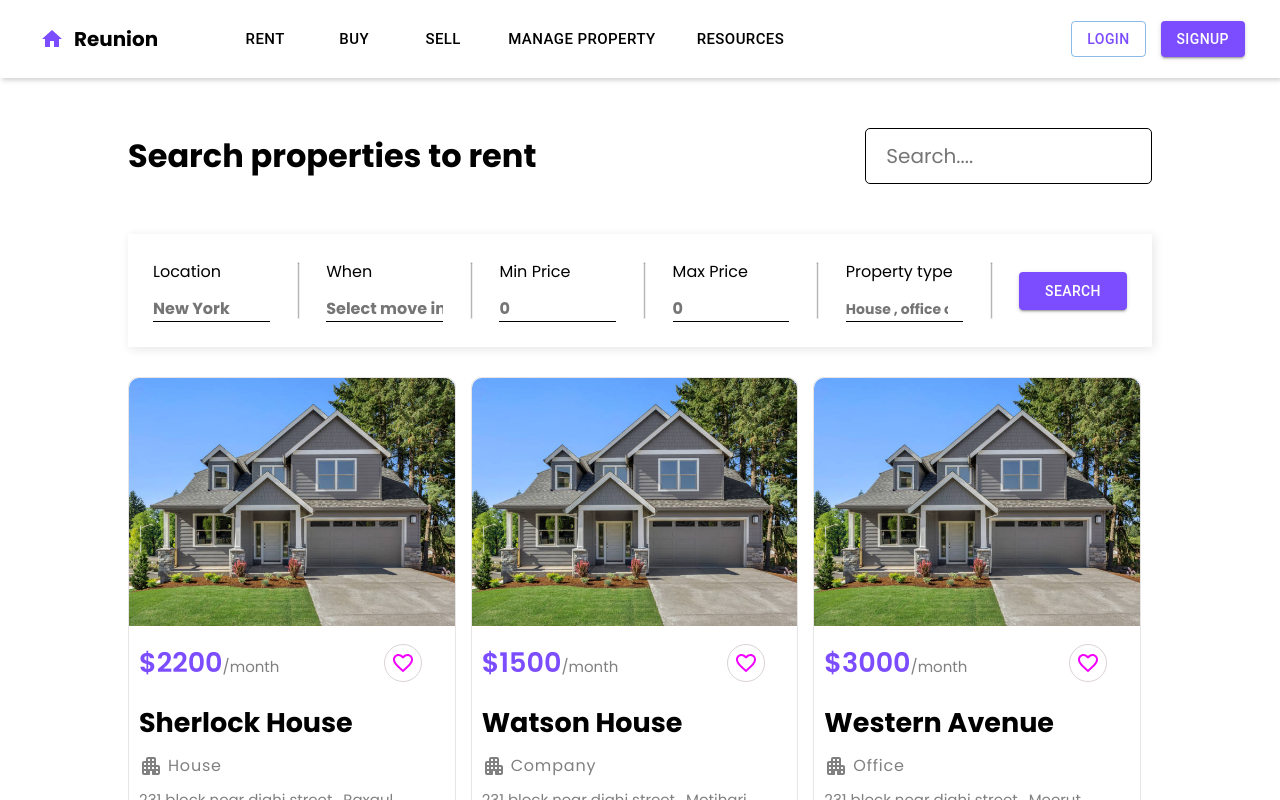
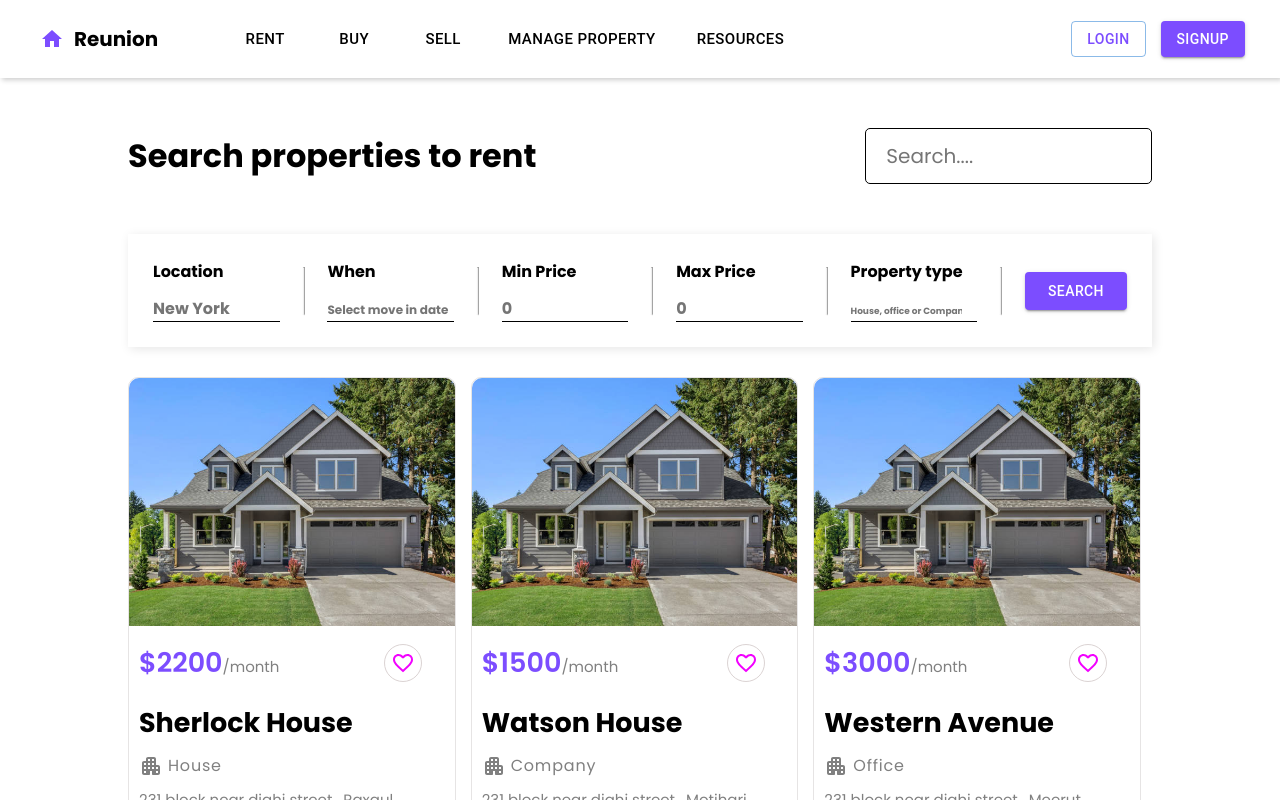
Before and after one commit to Denver04/reunion, a React (Vite) app: page / in a window 1280 px wide. Shown: the top 800 px of the page. Built offline with nearby package versions, Linux system fonts and the light colour scheme.

Commit message:
price range search

```diff
--- a/src/CSS/search.css
+++ b/src/CSS/search.css
@@ -17,7 +17,7 @@
     display: flex;
     flex-direction: column;
     gap: 2px;
-    width: 12%;
+    width: 13%;
     /* margin: 0 10px; */
 }
 .search-tag input{
@@ -33,5 +33,11 @@
     font-weight: bold;
 }
 .search-tag .type-search::placeholder{
-    font-size: 14px;
+    font-size: 9px;
 }
+.search-tag .date-search::placeholder{
+    font-size: 12px;
+}
+.search-tag label{
+    font-weight: bold;
+}
--- a/src/Components/Search.jsx
+++ b/src/Components/Search.jsx
@@ -1,33 +1,33 @@
-import React from 'react';
-import { Button } from '@mui/material';
-import "../CSS/search.css";
+// import React from 'react';
+// import { Button } from '@mui/material';
+// import "../CSS/search.css";
 
-function Search() {
-  return (
-    <div className='search'>
-        <div className='search-tag'>
-            <label>Location</label>
-            <input type="text" placeholder='New York'></input>
-        </div>
-        <hr />
-        <div className='search-tag'>
-            <label>When</label>
-            <input type="text" className='date-search' placeholder='Select move in date' onFocus='(type = "date")'></input>
-        </div>
-        <hr />
-        <div className='search-tag'>
-            <label>Price</label>
-            <input type="number" placeholder='0'></input>
-        </div>
-        <hr />
-        <div className='search-tag'>
-            <label>Property type</label>
-            <input type="text" placeholder='House'></input>
-        </div>
-        <hr />
-        <Button variant="contained" style={{backgroundColor:"rgb(124 77 255)" , color:"white" , padding:"7px 35px"}}>Search</Button>
-    </div>
-  )
-}
+// function Search() {
+//   return (
+//     <div className='search'>
+//         <div className='search-tag'>
+//             <label>Location</label>
+//             <input type="text" placeholder='New York'></input>
+//         </div>
+//         <hr />
+//         <div className='search-tag'>
+//             <label>When</label>
+//             <input type="text" className='date-search' placeholder='Select move in date' onFocus='(type = "date")'></input>
+//         </div>
+//         <hr />
+//         <div className='search-tag'>
+//             <label>Price</label>
+//             <input type="number" placeholder='0'></input>
+//         </div>
+//         <hr />
+//         <div className='search-tag'>
+//             <label>Property type</label>
+//             <input type="text" placeholder='House'></input>
+//         </div>
+//         <hr />
+//         <Button variant="contained" style={{backgroundColor:"rgb(124 77 255)" , color:"white" , padding:"7px 35px"}}>Search</Button>
+//     </div>
+//   )
+// }
 
-export default Search
+// export default Search
```
Also changed, not shown: src/Components/Body.jsx (+3 -4 lines).
